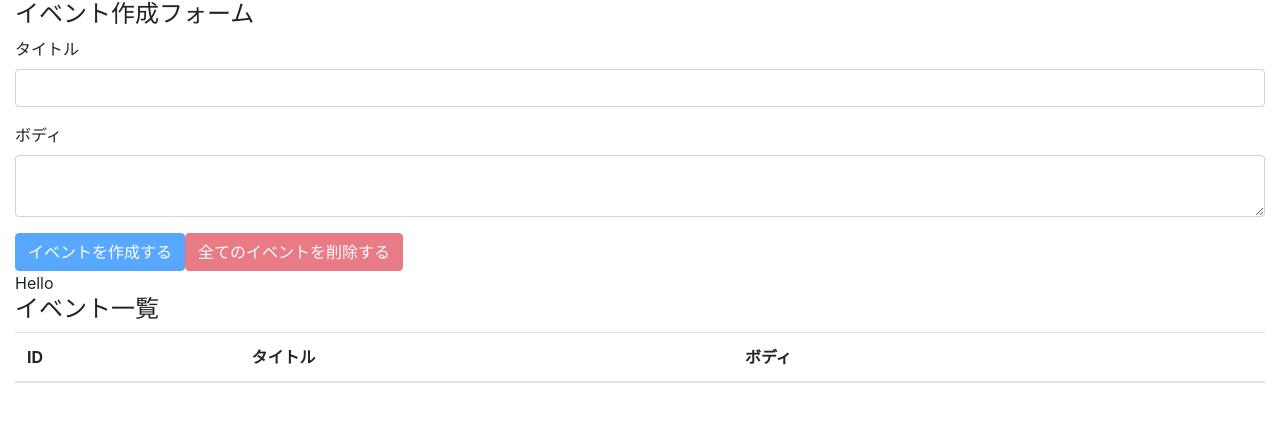
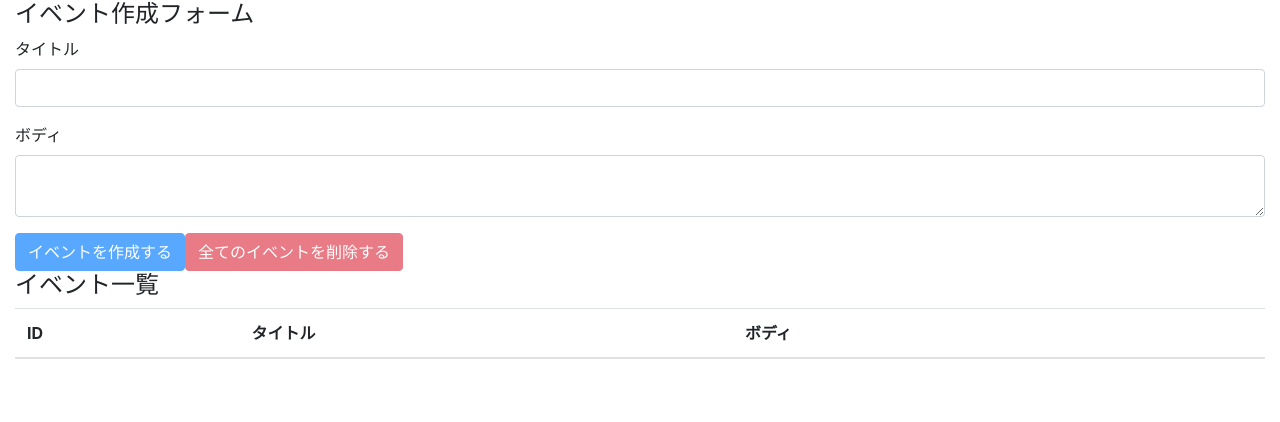
Before and after one commit to yonkzs/react-hooks-101, a React (Create React App) app: page / in a window 1280 px wide. Shown: the top 422 px of the page. Built offline with nearby package versions, Linux system fonts and the light colour scheme.

Commit message:
solve prop drilling issue

```diff
--- a/src/components/App.js
+++ b/src/components/App.js
@@ -13,10 +13,10 @@
   const [state, dispatch] = useReducer(reducer, []);
 
   return (
-    <AppContext.Provider value={'Hello'}>
+    <AppContext.Provider value={{ state, dispatch }}>
       <div className="container-fluid">
-        <EventForm state={state} dispatch={dispatch} />
-        <Events state={state} dispatch={dispatch} />
+        <EventForm />
+        <Events />
       </div>
     </AppContext.Provider>
   );
--- a/src/components/Event.js
+++ b/src/components/Event.js
@@ -1,8 +1,10 @@
-import React from 'react';
+import React, {useContext} from 'react';
 
-import { DELETE_EVENT } from '../actions'
+import { DELETE_EVENT } from '../actions';
+import AppContext from '../contexts/AppContext';
 
-const Event = ({ dispatch, event }) => {
+const Event = ({ event }) => {
+  const {dispatch} = useContext(AppContext);
   const id = event.id;
   const onClickHandleClickDeleteButton = () => {
     const result = window.confirm(`イベント(id=${id})を本当に削除しても良いですか？`);
--- a/src/components/EventForm.js
+++ b/src/components/EventForm.js
@@ -1,11 +1,14 @@
-import React, {useState} from 'react';
+import React, {useState, useContext} from 'react';
 
 import {
   CREATE_EVENT,
   DELETE_ALL_EVENTS
 } from '../actions'
 
-const EventForm = ({ state, dispatch}) => {
+import AppContext from '../contexts/AppContext';
+
+const EventForm = () => {
+  const {state, dispatch} = useContext(AppContext);
   const [title, setTitle] = useState('');
   const [body, setBody] = useState('');
 
--- a/src/components/Events.js
+++ b/src/components/Events.js
@@ -3,11 +3,10 @@
 import Event from './Event';
 import AppContext from '../contexts/AppContext';
 
-const Events = ({state, dispatch}) => {
-  const value = useContext(AppContext);
+const Events = () => {
+  const {state} = useContext(AppContext);
   return (
     <>
-      <div>{value}</div>
       <h4>イベント一覧</h4>
       <table className='table table-hover'>
         <thead>
@@ -19,7 +18,7 @@
           </tr>
         </thead>
         <tbody>
-          { state.map((event, index) => (<Event key={index} event={event} dispatch={dispatch} />))}
+          { state.map((event, index) => (<Event key={index} event={event} />))}
         </tbody>
       </table>
     </>
```
